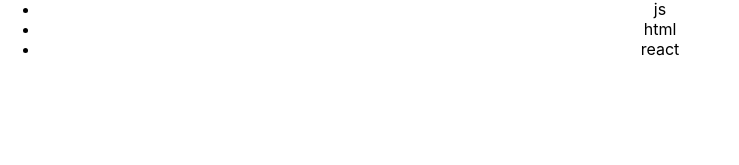
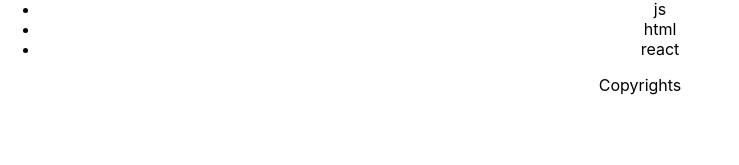
Before and after one commit to DmitriyKondaurov/IT-KAMASUTRA_reactJS, a React (Create React App) app in the folder 01-first-project/my-app/: page / in a window 1280 px wide. Shown: the part 133-298 px from the top of the page, without its empty margins (0-739 px from the left). Built offline with nearby package versions, Linux system fonts and the light colour scheme.

Commit message:
lesson 11 footer

```diff
--- a/01-first-project/my-app/src/App.js
+++ b/01-first-project/my-app/src/App.js
@@ -2,12 +2,14 @@ import React from 'react';
 import './App.css';
 import Technologies from "./components/Technologies/technologies";
 import Header from "./components/Header/header";
+import Footer from "./components/Footer/footer";
 
 function App() {
   return (
     <div className="App">
       <Header />
       <Technologies />
+      <Footer />
     </div>
   );
 }
--- /dev/null
+++ b/01-first-project/my-app/src/components/Footer/footer.js
@@ -0,0 +1,10 @@
+import React from 'react';
+
+function Footer() {
+    return (
+        <footer className="footer">
+            <div>Copyrights</div>
+        </footer>
+    )
+}
+export default Footer;
```
